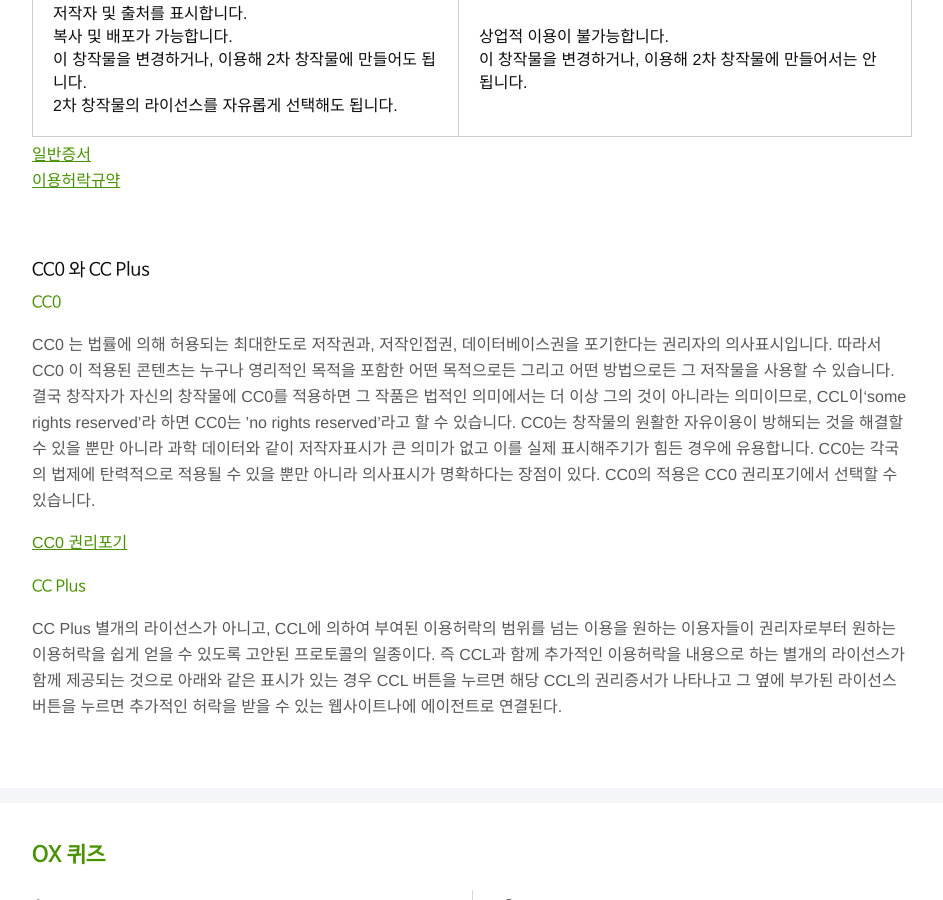
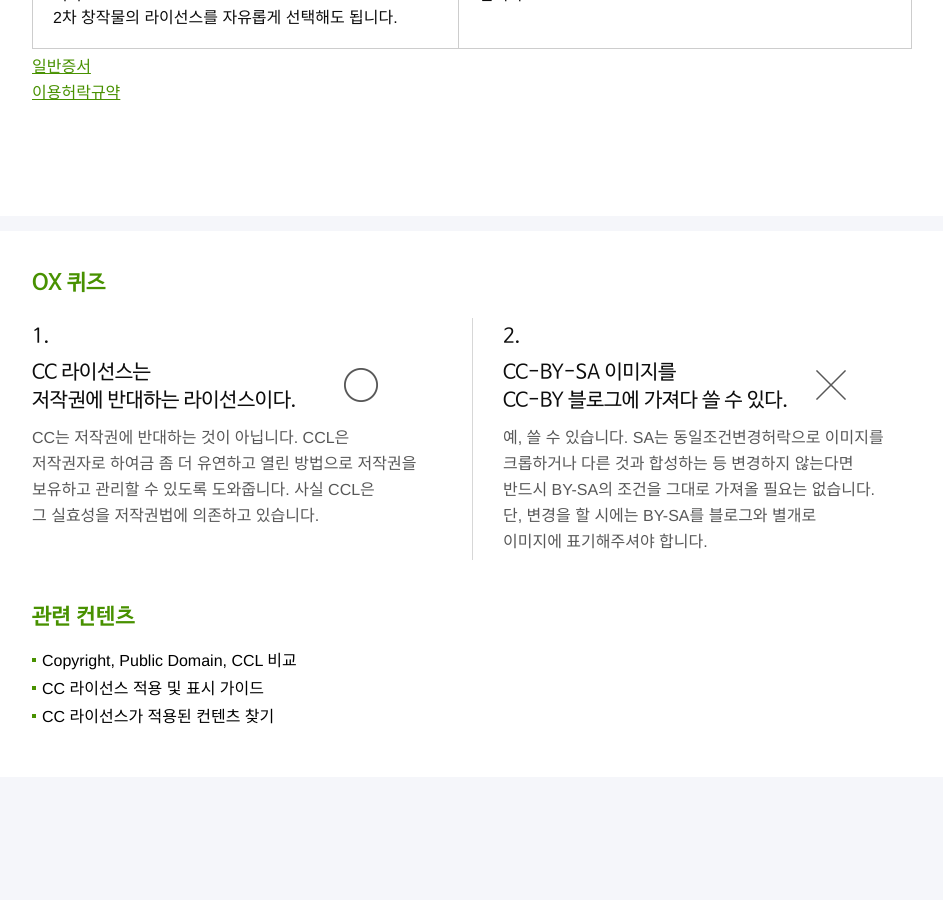
Before and after one commit to creativecommonskorea/cclguide, a Jekyll site: the page built from pages/about/03-terms.md, in a window 1280 px wide and 900 px high, scrolled down 3041 px. Shown: the whole window, without its empty margins (168-1111 px from the left). Built offline with Jekyll 4.4.1, drawn with Linux system fonts in a browser that asks for light colours; nearby versions of some CDN libraries; some web fonts are replaced; a style sheet for code colours, icons or effects is not loaded; after the commit the page ends 3848 px from its top, so only the background shows below that; some of the changed text lies outside the part shown.

Commit message:
Updated 03-terms.md

```diff
--- a/pages/about/03-terms.md
+++ b/pages/about/03-terms.md
@@ -6,6 +6,7 @@
 description: null
 front: true
 ---
+
 
 
 
@@ -175,15 +176,3 @@
 
 &nbsp;
 &nbsp;
-
-## CC0 와 CC Plus
-
-### CC0
-
-CC0 는 법률에 의해 허용되는 최대한도로 저작권과, 저작인접권, 데이터베이스권을 포기한다는 권리자의 의사표시입니다. 따라서 CC0 이 적용된 콘텐츠는 누구나 영리적인 목적을 포함한 어떤 목적으로든 그리고 어떤 방법으로든 그 저작물을 사용할 수 있습니다. 결국 창작자가 자신의 창작물에 CC0를 적용하면 그 작품은 법적인 의미에서는 더 이상 그의 것이 아니라는 의미이므로, CCL이‘some rights reserved’라 하면 CC0는 ’no rights reserved’라고 할 수 있습니다. CC0는 창작물의 원활한 자유이용이 방해되는 것을 해결할 수 있을 뿐만 아니라 과학 데이터와 같이 저작자표시가 큰 의미가 없고 이를 실제 표시해주기가 힘든 경우에 유용합니다. CC0는 각국의 법제에 탄력적으로 적용될 수 있을 뿐만 아니라 의사표시가 명확하다는 장점이 있다. CC0의 적용은 CC0 권리포기에서 선택할 수 있습니다.
-
-* [CC0 권리포기](http://creativecommons.org/choose/zero/waiver)
-
-### CC Plus
-
-CC Plus 별개의 라이선스가 아니고, CCL에 의하여 부여된 이용허락의 범위를 넘는 이용을 원하는 이용자들이 권리자로부터 원하는 이용허락을 쉽게 얻을 수 있도록 고안된 프로토콜의 일종이다. 즉 CCL과 함께 추가적인 이용허락을 내용으로 하는 별개의 라이선스가 함께 제공되는 것으로 아래와 같은 표시가 있는 경우 CCL 버튼을 누르면 해당 CCL의 권리증서가 나타나고 그 옆에 부가된 라이선스 버튼을 누르면 추가적인 허락을 받을 수 있는 웹사이트나에 에이전트로 연결된다.
```
